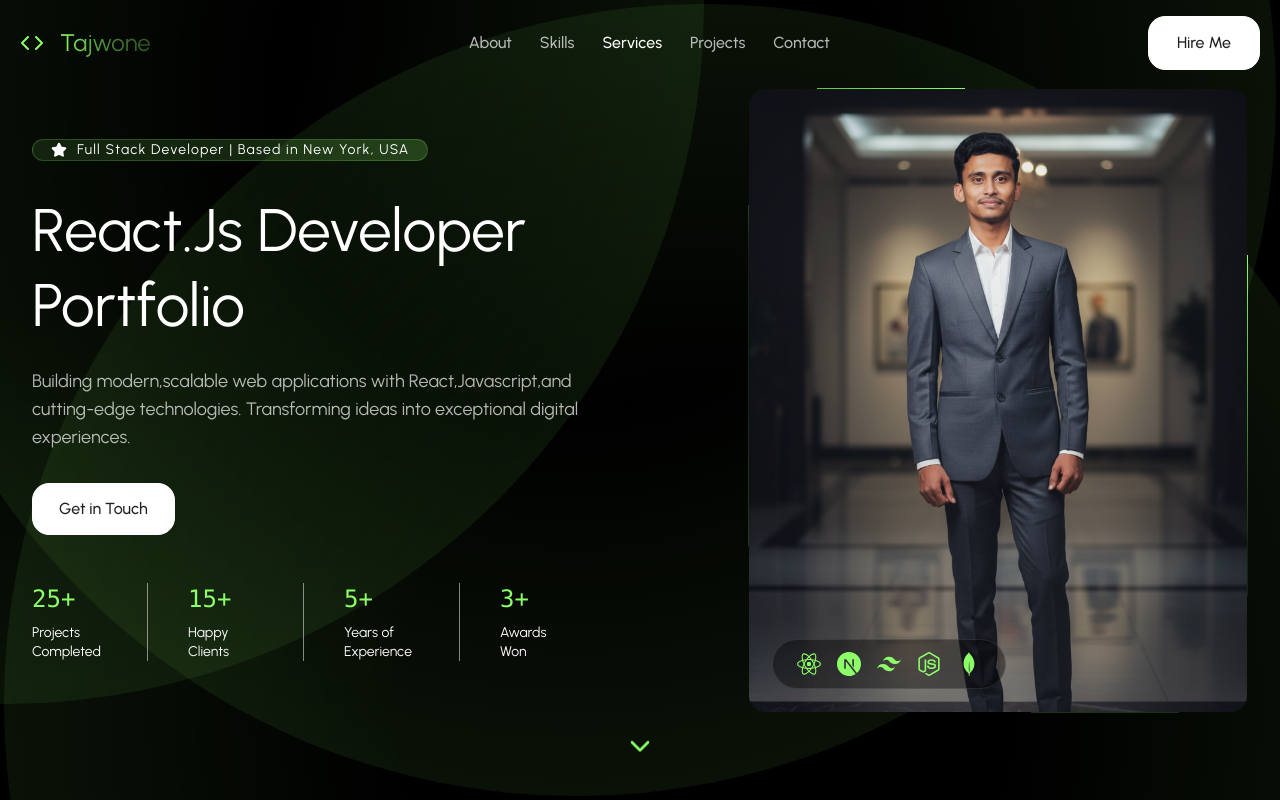
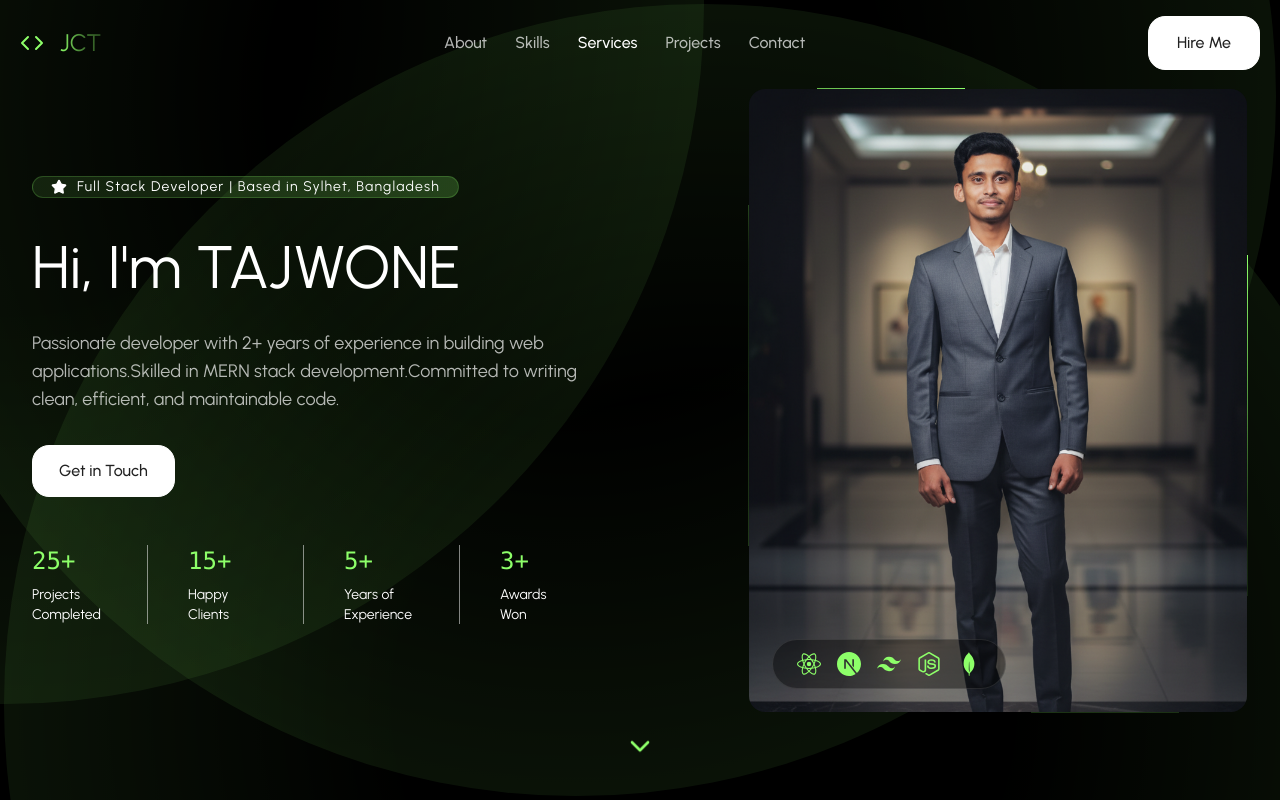
Before and after one commit to tajwone17/portfolio-tajwone, a React (Vite) app: page / in a window 1280 px wide. Shown: the top 800 px of the page. Built offline with nearby package versions, Linux system fonts and the light colour scheme.

Commit message:
feat: update personal information and enhance hero section content

```diff
--- a/src/components/layout/Navbar.jsx
+++ b/src/components/layout/Navbar.jsx
@@ -35,7 +35,7 @@ export default function Navbar() {
               className=" text-2xl font bold bg-linear-to-r from-primary via-primary/50 to-primary/30 bg-clip-text text-transparent hover:opacity-80 transition-opacity "
               aria-label="home"
             >
-              {PERSONAL_INFO.name.split(" ")[0]}
+              JCT
             </button>
           </div>
           {/* desktop navigation */}
--- a/src/components/sections/Hero.jsx
+++ b/src/components/sections/Hero.jsx
@@ -31,14 +31,12 @@ export default function Hero() {
             </FadeIn>
             <FadeIn delay={100}>
               <h1 className="text-4xl md:text-5xl lg:text-6xl font-normal text-white mb-6 leading-tight ">
-                React.Js Developer Portfolio
+                Hi, I'm <span className="text-white">TAJWONE</span>
               </h1>
             </FadeIn>
             <FadeIn delay={200}>
               <p className="text-lg text-white/70 max-w-137.5 mb-8">
-                Building modern,scalable web applications with
-                React,Javascript,and cutting-edge technologies. Transforming
-                ideas into exceptional digital experiences.
+                {PERSONAL_INFO.bio}
               </p>
             </FadeIn>
             <FadeIn delay={300}>
--- a/src/utils/constants.js
+++ b/src/utils/constants.js
@@ -1,13 +1,13 @@
 export const PERSONAL_INFO = {
-  name: "Tajwone Doe",
+  name: "Tajwone Chowdhury",
   title: "Full Stack Developer",
   email: "tajwone248tc@gmail.com",
-  location: "New York, USA",
+  location: "Sylhet, Bangladesh",
   tagline: "Building seamless web experiences",
   resume: "/Resume.pdf",
   bio: [
-    "Passionate developer with 5+ years of experience in building web applications.",
-    "Skilled in JavaScript, React, Node.js, and Python.",
+    "Passionate developer with 2+ years of experience in building web applications.",
+    "Skilled in MERN stack development.",
     "Committed to writing clean, efficient, and maintainable code.",
   ],
 };
```
